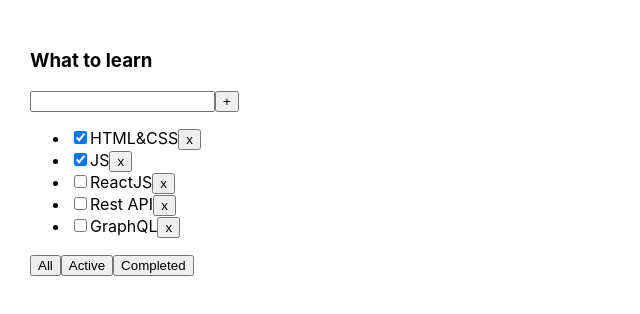
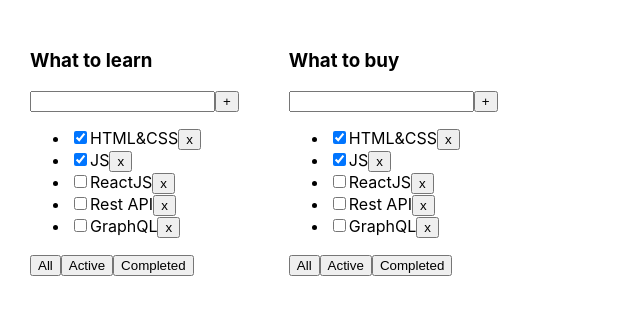
Before and after one commit to IJTINK7/to-do_list, a React (Create React App) app: page / in a window 1280 px wide. Shown: the top 314 px of the page, without its empty margins (0-640 px from the left). Built offline with nearby package versions, Linux system fonts and the light colour scheme.

Commit message:
Creating "todolists" array via "useState" hook. Showing several todolists via mapping the "todolists" array.

```diff
--- a/src/App.tsx
+++ b/src/App.tsx
@@ -4,8 +4,17 @@ import {Todolist} from './Todolist';
 import {v1} from 'uuid';
 
 export type FilterValuesType = "all" | "active" | "completed";
+type TodolistsType ={
+	id: string;
+	title: string;
+	filter: FilterValuesType;
+}
 
 function App() {
+	let [todolists, setTodolists] = useState<Array<TodolistsType>>([
+		{id: v1(), title: "What to learn", filter: "all"},
+		{id: v1(), title: "What to buy", filter: "active"},
+	])
 
 	let [tasks, setTasks] = useState([
 		{id: v1(), title: "HTML&CSS", isDone: true},
@@ -54,14 +63,17 @@ function App() {
 
 	return (
 		<div className="App">
-			<Todolist title="What to learn"
+			{todolists.map(el=>{
+				return <Todolist title={el.title}
 								 tasks={tasksForTodolist}
 								 removeTask={removeTask}
 								 changeFilter={changeFilter}
 								 addTask={addTask}
 								 changeTaskStatus={changeStatus}
-					  filter={filter}
+								 filter={el.filter}
 				/>
+			})}
+
 		</div>
 	);
 }
```
Lines whose indentation alone changed are shown as unchanged.
